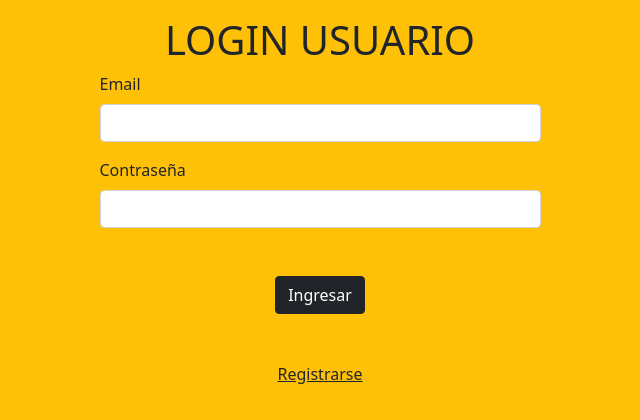
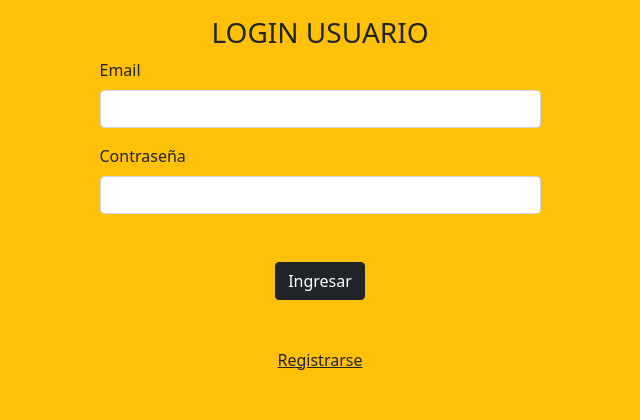
Before and after one commit to SebaChuaqui/django-el-muro2, a Django app: page /login/ in a window 1280 px wide. Shown: the part 56-476 px from the top of the page, without its empty margins (320-960 px from the left). Run offline with Django 3.2, Linux system fonts and the light colour scheme.

Commit message:
Segundo Comentario

```diff
--- a/app/templates/index.html
+++ b/app/templates/index.html
@@ -6,7 +6,7 @@
 <div class="container mt-5 bg-dark">
     <h1 class="text-primary text-center">Bienvenid@: {{request.session.usuario.first_name}} {{request.session.usuario.last_name}}</h1>
     <hr>
-    <h4 class="text-white text-center">Crear mensaje </h4>
+    <h3 class="text-white text-center">Crear mensaje </h3>
     <form action="/crear/mensaje" method="post">
         {% csrf_token %}
         <div class="mb-3">
--- a/app/templates/login.html
+++ b/app/templates/login.html
@@ -6,7 +6,7 @@
 <div class="container mt-3">
   <div class="row">
     <div class="col-5 d-block mx-auto">
-      <h1 class="text-center">LOGIN USUARIO</h1>
+      <h3 class="text-center">LOGIN USUARIO</h3>
 
       <form method="POST">
         {% csrf_token %}
```
